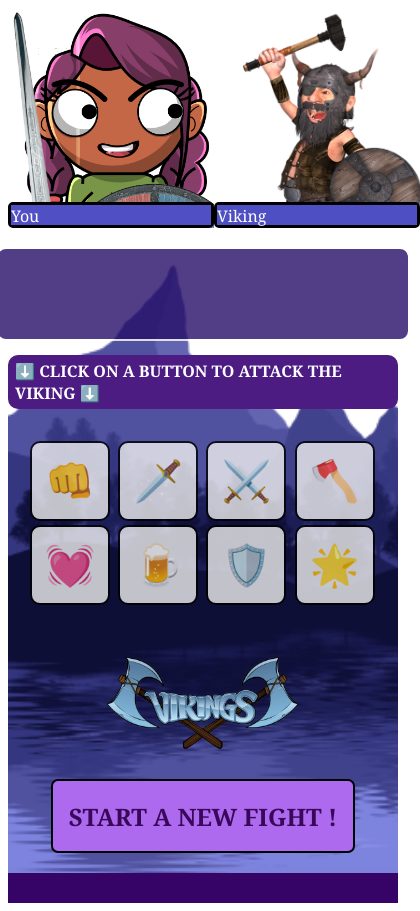
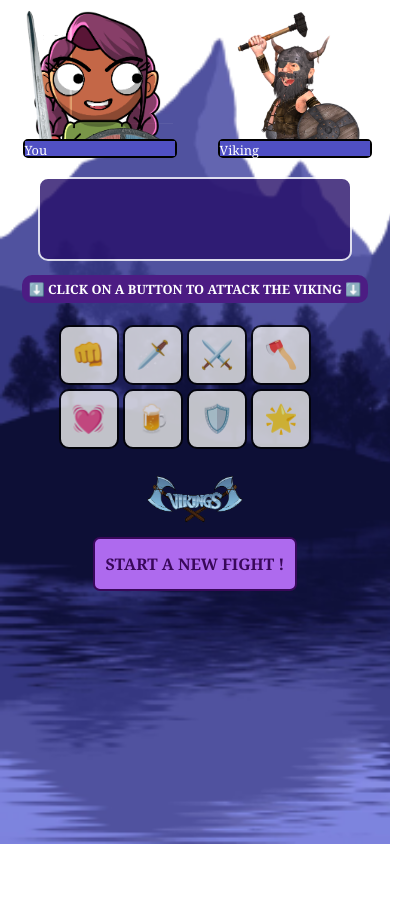
Before and after one commit to Hela6/Vikings, a plain HTML site: page index.html in a window 390 px wide. Shown: the whole page, 420 px wide, since content can reach past the window. After the commit the page ends 844 px from the top, so only its background shows below. Drawn offline with Linux system fonts and the light colour scheme.

Commit message:
responsive improved and sounds added

```diff
--- a/index.html
+++ b/index.html
@@ -33,7 +33,7 @@
     </section>
 
     <section id="actions">
-
+        <audio src="sounds/Wardruna-Loyndomsriss.mp3" loop></audio>
         <audio src="sounds/coup.mp3" id="coup"></audio>
         <audio src="sounds/broken_shield.mp3" id="broken_shield"></audio>
         <audio src="sounds/lightining.mp3" id="lightening"></audio>
@@ -42,6 +42,9 @@
         <audio src="sounds/dead_sound_viking.mp3" id="dead_sound_viking"></audio>
         <audio src="sounds/potion.mp3" id="potion_sound"></audio>
         <audio src="sounds/sword_sound.mp3" id="sword_sound"></audio>
+        <audio src="sounds/swoosh.mp3" id="swoosh"></audio>
+        <audio src="sounds/woman_attacking.mp3" id="yelling_woman"></audio>
+        <audio src="sounds/Wardruna-Loyndomsriss.mp3" id="BgSound"></audio>
 
         </div>
 
@@ -50,20 +53,36 @@
         <h4 id="beginthegame">⬇️ CLICK ON A BUTTON TO ATTACK THE VIKING ⬇️ </h4>
 
         <div id="attackbutton">
-            <button onclick="attackWith('fists')"> 👊 </button>
-            <button onclick="attackWith('dagger')"> 🗡️ </button>
-            <button onclick="attackWith('swords')"> ⚔️ </button>
-            <button onclick="attackWith('axe')"> 🪓 </button>
-            <button onclick="lifeSteal()"> 💓 </button>
-            <button onclick="takePotion('miniPotion')"> 🍺 </button>
-            <button onclick="takePotion('maxiPotion')"> 🛡️ </button>
-            <button onclick="boost()"> 🌟 </button>
+            <button onclick="attackWith('fists')">
+                <p>👊</p>
+            </button>
+            <button onclick="attackWith('dagger')">
+                <p>🗡️</p>
+            </button>
+            <button onclick="attackWith('swords')">
+                <p>⚔️</p>
+            </button>
+            <button onclick="attackWith('axe')">
+                <p>🪓</p>
+            </button>
+            <button onclick="lifeSteal()">
+                <p>💓</p>
+            </button>
+            <button onclick="takePotion('miniPotion')">
+                <p>🍺</p>
+            </button>
+            <button onclick="takePotion('maxiPotion')">
+                <p>🛡️</p>
+            </button>
+            <button onclick="boost()">
+                <p>🌟</p>
+            </button>
         </div>
 
         <img id="game_logo" src="images/game_logo.png" alt="axes crossed">
 
 
-        <div id="start"><a href="index.html">START A NEW FIGHT !</a></div>
+        <a href="index.html" id="start" id="newFight">START A NEW FIGHT !</a>
     </section>
 
     <footer></footer>
--- a/script.js
+++ b/script.js
@@ -27,7 +27,7 @@ function attackWith(p) {
         case "swords":
             logger("You hit Viking with you sword !");
             enemyLife = enemyLife - 20 - booost;
-            let swordSound = document.getElementById('sword_sound');
+            let swordSound = document.getElementById('swoosh');
             swordSound.play();
             break;
         case "axe":
--- a/style.css
+++ b/style.css
@@ -3,6 +3,12 @@ body {
     font-family: Cambria, 'Times New Roman', serif, sans-serif;
     height: 100%;
     width: 100%;
+    margin: 0 auto;
+    padding: 0 auto;
+    background-image: url(images/bg2.png);
+    background-size: cover;
+    background-repeat: no-repeat;
+    background-attachment: fixed;
   }
 
 #players,
@@ -26,6 +32,8 @@ body {
 
 span{
    color: white;
+   display:flex;
+   align-items: center;
 }
 
 #you{
@@ -69,9 +77,6 @@ span{
   flex-direction: column;
   align-items: center;
   justify-content: center;
-  background-image: url(images/bg2.png);
-  background-size: cover;
-  background-repeat: no-repeat;
 }
 
 h4{
@@ -82,7 +87,6 @@ h4{
   padding: 5px 7px;
 }
 
-button,
 #action_message,
 #score_message{
   padding : 15px 5px;
@@ -92,7 +96,7 @@ button,
 }
 
 #attackbutton{
-  padding: 20px;
+  padding: auto;
 }
 
 button{
@@ -100,8 +104,25 @@ button{
   width: 80px;
   height: 80px;
   font-size: 2.5em;
+  opacity: 0.8;
+  cursor: pointer;
+  padding : auto;
+  text-align: center;
   border: solid 2px ;
-  opacity: 0.8;
+  border-radius: 10px;
+}
+
+button:hover{
+  transform: scale(1.1);
+  transition: transform 0.3s ease-in-out;
+}
+
+button p{
+   display:flex;
+   justify-content: center;
+   align-items: center;
+   padding: 0 auto;
+   margin: 0 auto;
 }
 
 #action_message{
@@ -142,7 +163,146 @@ a{
 
 footer{
   width: 100%;
-  bottom: 0px;
+  margin-bottom: 0px;
   height: 30px;
-  background-color: rgb(54, 3, 102);
 }
+
+/* responsive for smartphones________________________________________________________________________________*/
+  @media screen and (max-width: 568px) {
+    #players,
+#score{
+  display : flex;
+  flex-direction: row;
+  justify-content: space-around;
+  align-items: center;
+  margin-top: 2%;
+  }
+
+#you,
+#enemy{
+  display: flex;
+  flex-direction: column;
+  justify-content: flex-end;
+  background-size: cover;
+  height : 150px;
+  width: 150px;
+  }
+
+  span{
+   font-size: 0.8em;
+
+}
+
+ .healthbar_container{
+  border: black solid 2px;
+  border-radius: 5px;;
+  width: 150px;
+  background-color: rgb(204, 169, 235);
+}
+
+#your_healthbar{
+  width: 100%;
+  height : 15px;
+  background-color: rgb(80, 80, 196);
+}
+
+#enemy_healthbar{
+  width: 100%;
+  height : 15px;
+  background-color: hsl(240, 50%, 54%);
+}
+
+#your_score,
+#enemy_score{
+  border-radius: 5px;
+  width: 150px;
+  background-color: rgb(204, 169, 235);
+  padding: 0 2px;
+  text-align: center;
+}
+
+h4{
+  margin: 10px 0 10px 0;
+  color: white;
+  background-color: rgb(76, 28, 131);
+  border-radius: 10px;
+  padding: 5px 7px;
+  font-size: 0.8em;
+}
+
+button,
+#action_message,
+#score_message{
+  padding : 10px 5px;
+  text-align: center;
+  border: solid 2px ;
+  border-radius: 10px;
+}
+
+#attackbutton{
+  width: 70%;
+  margin: 10px auto;
+  padding: 10px auto;
+}
+
+button{
+  justify-content: center;
+  align-items: center;
+  margin: 2px auto;
+  padding: auto;
+  width: 60px;
+  height: 60px;
+  font-size: 1.7em;
+  border: solid 2px ;
+  opacity: 0.8;
+}
+
+button p{
+  display:flex;
+  justify-content: center;
+  align-items: center;
+  padding: -20px auto;
+  margin: 0 auto;
+}
+
+#action_message{
+  width: 300px;
+  height: 60px;
+  color: white;
+  background-color: rgb(39, 15, 105);
+  font-weight: bold;
+  font-size: 1.3em;
+  margin: 3% 0 1% 0;
+  opacity: 0.8;
+}
+
+#start{
+  width : 200px;
+  height : 50px;
+  background-color: rgb(174, 106, 238);
+  display: flex;
+  align-items: center;
+  justify-content: center;
+  border-radius: 7px;
+  border:  solid 2px;
+  margin-bottom: 1%;
+}
+
+a{
+  text-decoration: none;
+  color:rgb(57, 8, 90);
+  font-size: 1em;
+  font-weight: bold;
+}
+
+#game_logo{
+  width: 100px;
+  margin: 10px 0;
+}
+
+footer{
+  width: 100%;
+  margin-bottom: 0px;
+  height: 30px;
+}
+    }
```
Also changed, not shown: 2 other files.
